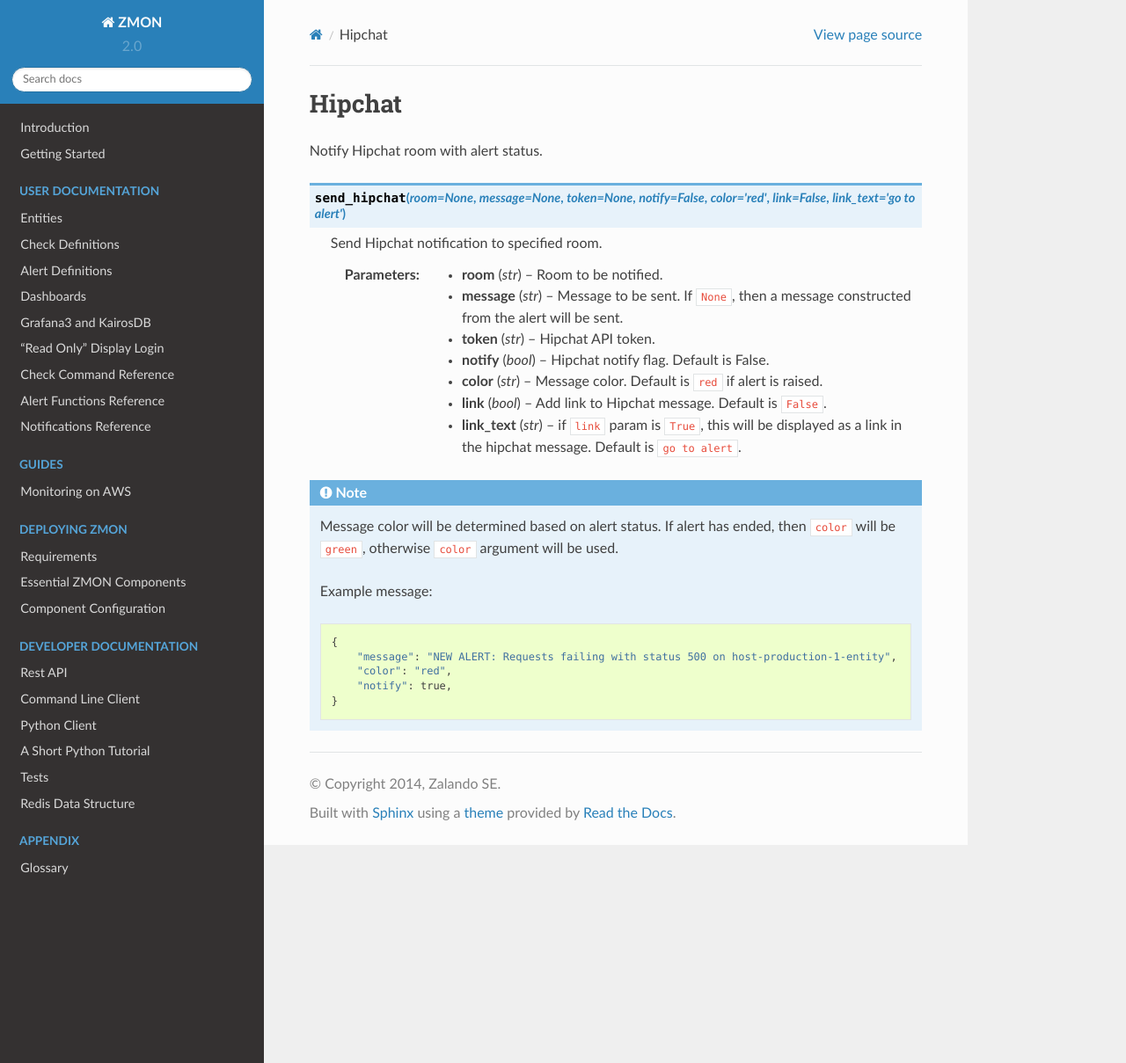
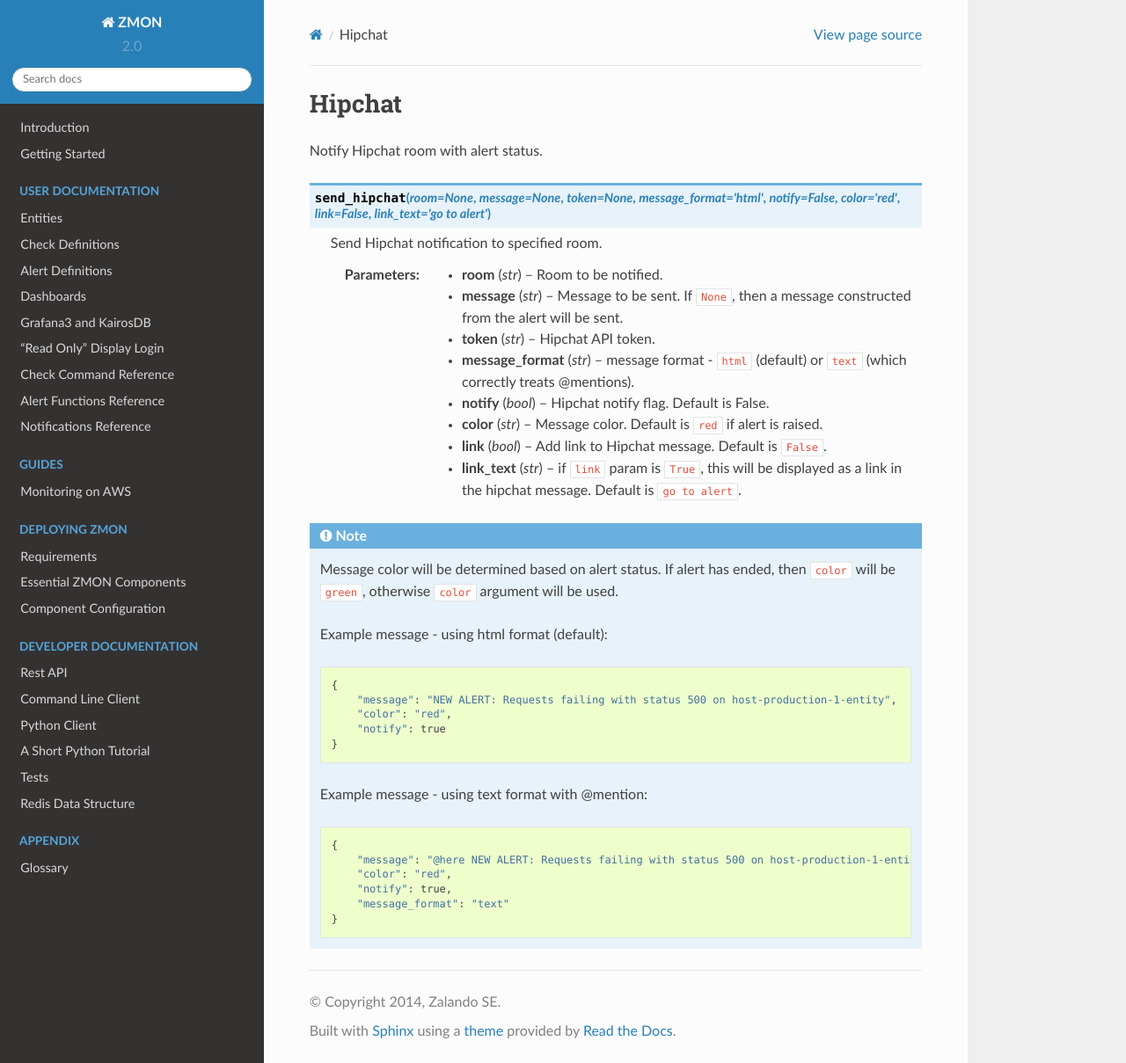
Before and after one commit to zalando-zmon/zmon-docs, a Sphinx documentation site: the page built from docs/user/notifications/hipchat.rst, in a window 1280 px wide and 1209 px high. Shown: the whole window at 88% size. Built offline with Sphinx 7.4.7 and the Read the Docs theme 2.0.0, drawn with Linux system fonts in a browser that asks for light colours.

Commit message:
Update help page according to changes of method (#111)
* update help page according to changes of method

As an addition to merged https://github.com/zalando-zmon/zmon-worker/pull/334

*  update according to changes of send_hipchat()

As an addition to merged zalando-zmon/zmon-worker#334

* fix typo

```diff
--- a/docs/user/alert-definitions.rst
+++ b/docs/user/alert-definitions.rst
@@ -146,7 +146,7 @@ The notifications field is a list of function calls (see below for examples), ca
 .. py:function:: send_sms(number*, [message, repeat])
 .. py:function:: send_push([message, repeat, url, key])
 .. py:function:: send_slack([channel, message, repeat, token])
-.. py:function:: send_hipchat([room, message, color='red', repeat, token, notify=False])
+.. py:function:: send_hipchat([room, message, color='red', repeat, token, message_format='html', notify=False])
 
 If the alert has the top priority and should be handled immediately, you can specify the repeat interval for each notification.
 In this case, you will be notified periodically, according to the specified interval, while the alert persists.
@@ -195,7 +195,8 @@ Example JSON HipChat configuration:
       "send_hipchat()",
       "send_hipchat(room='#incidents', color='red')",
       "send_hipchat(room='#incidents', token='your-token')",
-      "send_hipchat(room='#incidents', token='your-token', notify=True)"
+      "send_hipchat(room='#incidents', token='your-token', notify=True)",
+      "send_hipchat(room='#incidents', token='your-token', notify=True, message='@here Plz check it', message_format='text')"
    ]
 
 Example JSON Push configuration:
--- a/docs/user/notifications/hipchat.rst
+++ b/docs/user/notifications/hipchat.rst
@@ -3,7 +3,7 @@ Hipchat
 
 Notify Hipchat room with alert status.
 
-.. py:function:: send_hipchat(room=None, message=None, token=None, notify=False, color='red', link=False, link_text='go to alert')
+.. py:function:: send_hipchat(room=None, message=None, token=None, message_format='html', notify=False, color='red', link=False, link_text='go to alert')
 
     Send Hipchat notification to specified room.
 
@@ -15,6 +15,9 @@ Notify Hipchat room with alert status.
 
     :param token: Hipchat API token.
     :type token: str
+
+    :param message_format: message format - ``html`` (default) or ``text`` (which correctly treats @mentions).
+    :type message_format: str
 
     :param notify: Hipchat notify flag. Default is False.
     :type notify: bool
@@ -32,12 +35,23 @@ Notify Hipchat room with alert status.
 
     Message color will be determined based on alert status. If alert has ended, then ``color`` will be ``green``, otherwise ``color`` argument will be used.
 
-    Example message:
+    Example message - using html format (default):
 
     .. code-block:: python
 
         {
             "message": "NEW ALERT: Requests failing with status 500 on host-production-1-entity",
             "color": "red",
+            "notify": true
+        }
+
+    Example message - using text format with @mention:
+
+    .. code-block:: python
+
+        {
+            "message": "@here NEW ALERT: Requests failing with status 500 on host-production-1-entity",
+            "color": "red",
             "notify": true,
+            "message_format": "text"
         }
```
